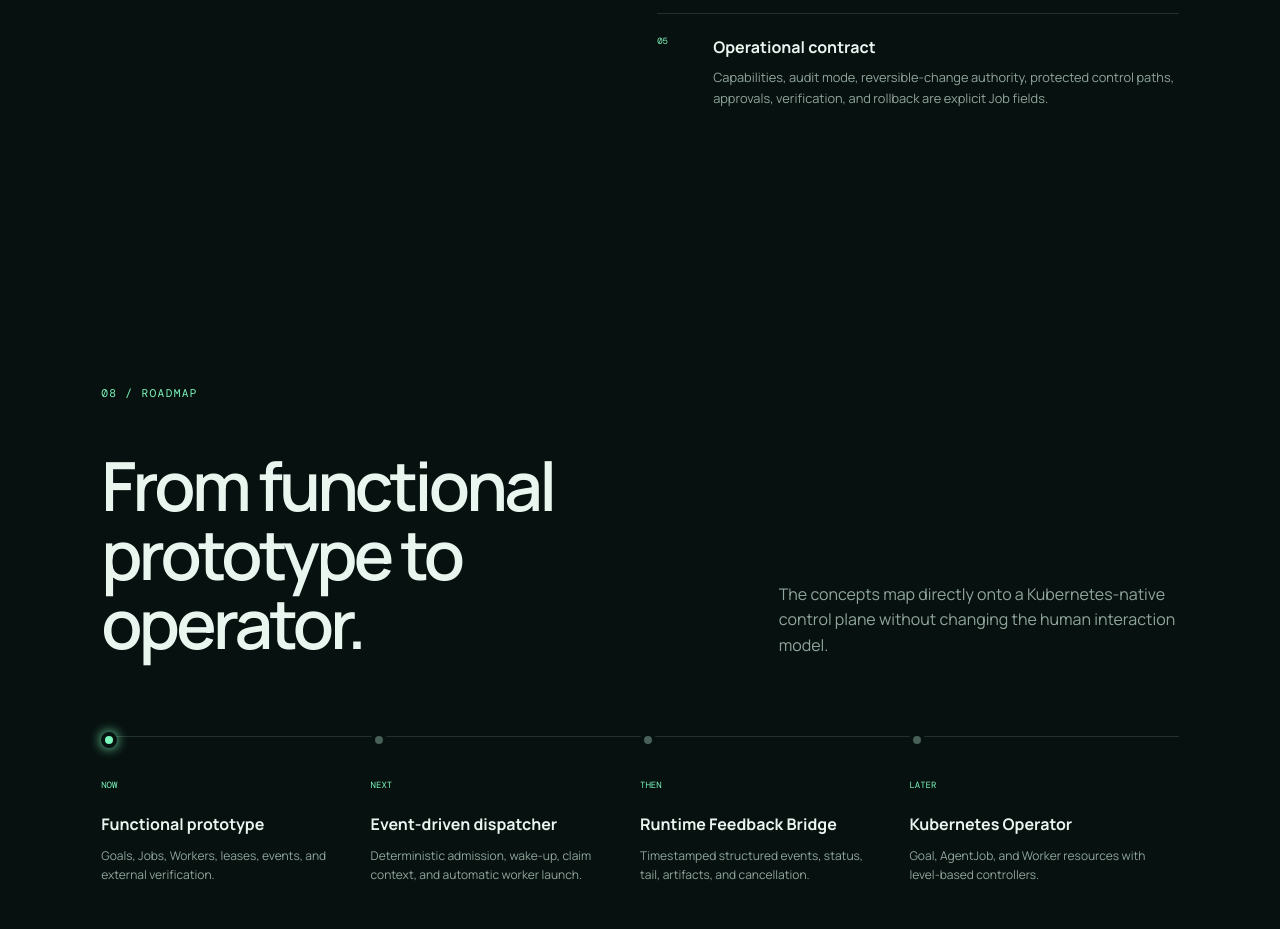
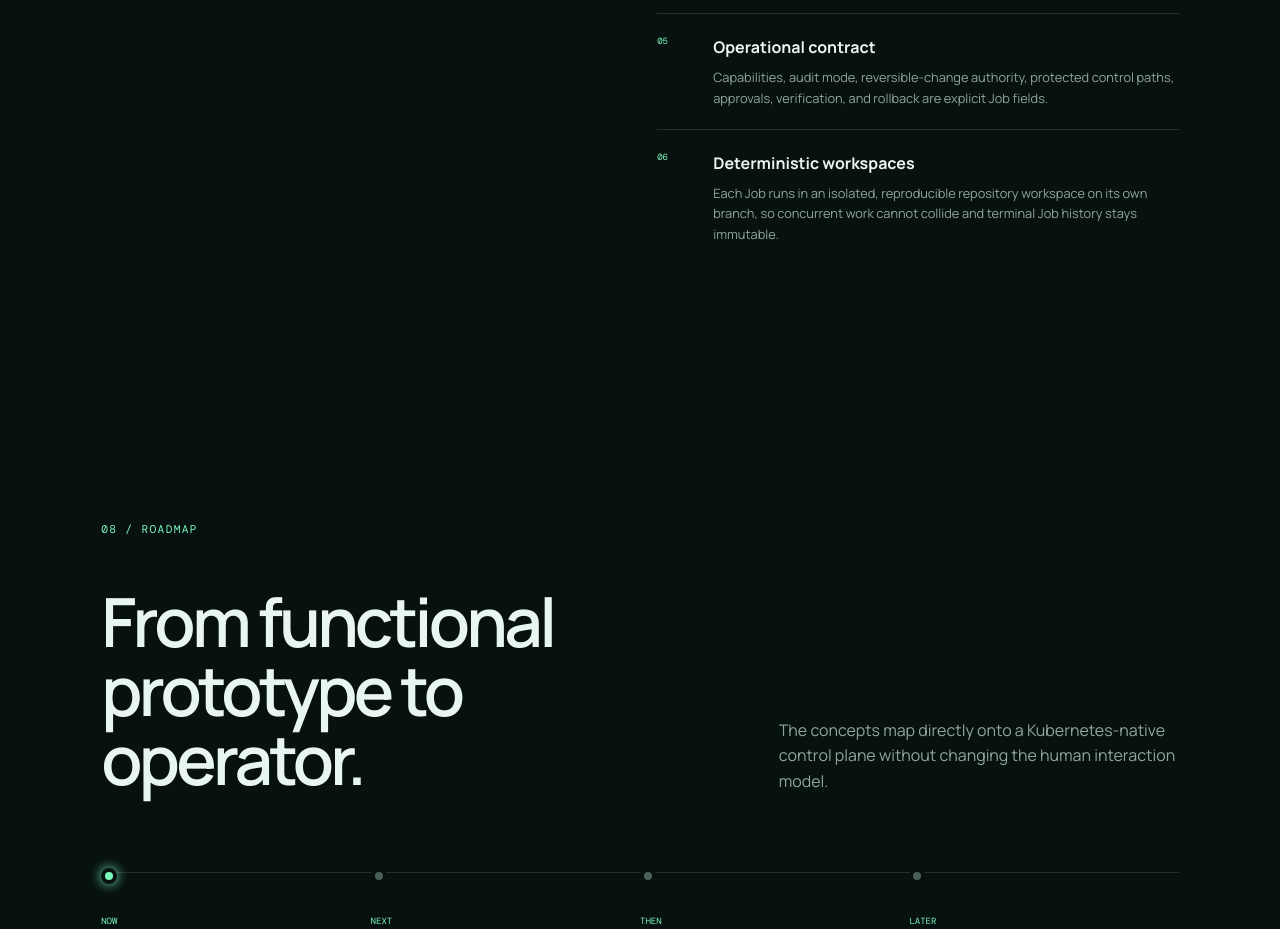
Before and after one commit to spagno-lab/agent-control-plane-showcase, a plain HTML site: page index.html in a window 1280 px wide. Shown: the part 8360-9289 px from the top of the page. Drawn offline with nearby package versions, Linux system fonts and the light colour scheme.

Commit message:
Note deterministic repository workspaces in the safety boundary
Each Job runs in an isolated, reproducible repository workspace on its
own branch, which is what keeps concurrent work from colliding and
terminal Job history immutable.

Co-Authored-By: Claude Opus 5 <noreply@anthropic.com>

```diff
--- a/index.html
+++ b/index.html
@@ -178,6 +178,7 @@
         <article><i>03</i><div><h3>Approval gates</h3><p>Risky or irreversible actions wait for explicit human authorization.</p></div></article>
         <article><i>04</i><div><h3>Publication boundary</h3><p>Public material is a sanitized projection—not a mirror of operational systems.</p></div></article>
         <article><i>05</i><div><h3>Operational contract</h3><p>Capabilities, audit mode, reversible-change authority, protected control paths, approvals, verification, and rollback are explicit Job fields.</p></div></article>
+        <article><i>06</i><div><h3>Deterministic workspaces</h3><p>Each Job runs in an isolated, reproducible repository workspace on its own branch, so concurrent work cannot collide and terminal Job history stays immutable.</p></div></article>
       </div></div>
     </section>
 
```
